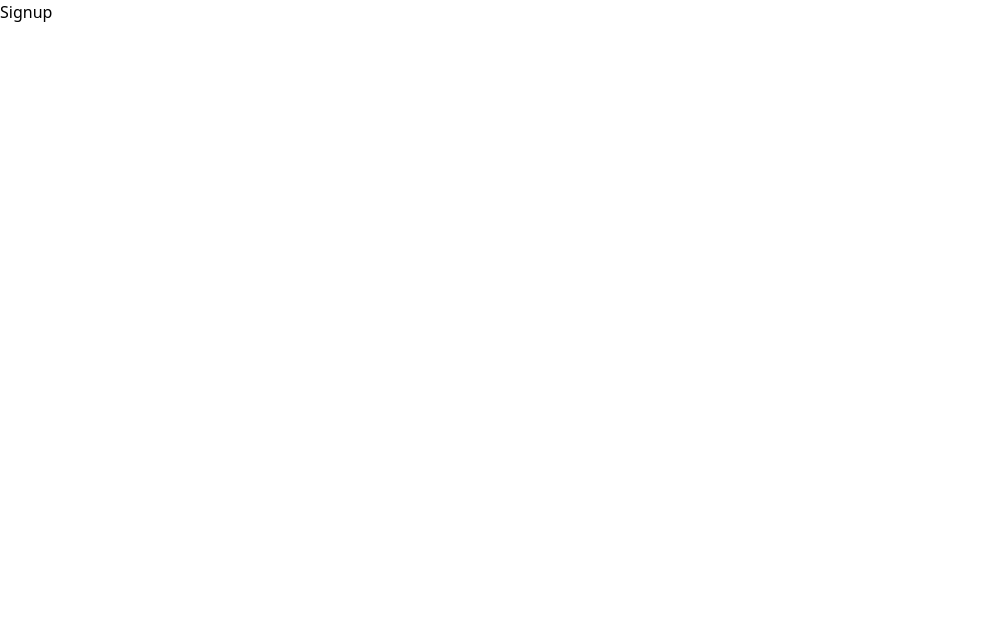
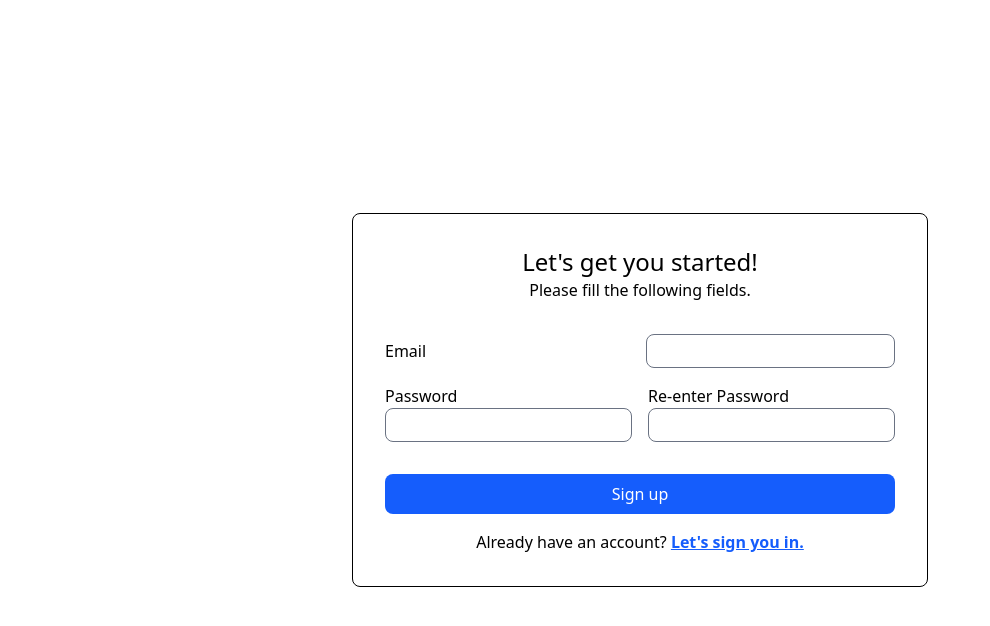
Before and after one commit to FriendlyIndr/ResumeBuilder2, a React app in the folder frontend/: page /signup in a window 1280 px wide. Shown: the top 626 px of the page, without its empty margins (0-990 px from the left). Built offline with nearby package versions, Linux system fonts and the light colour scheme; the HTML template or start-up script is replaced by a standard one.

Commit message:
Login and Signup forms updated.

```diff
--- a/frontend/src/components/Login.jsx
+++ b/frontend/src/components/Login.jsx
@@ -7,6 +7,11 @@ const Login = () => {
       <div className='h-screen flex items-center'>
         {/* Form */}
         <div className='flex flex-col justify-between p-8 mx-auto max-w-xl border rounded-lg space-y-4'>
+          <div className='mb-8'>
+            <h1 className='text-center text-2xl'>Welcome back!</h1>
+            <p className='text-center'>Please fill the following fields.</p>
+          </div>
+
           {/* Fields */}
           <div className='flex items-center justify-between gap-4'>
             <label>Email</label>
--- a/frontend/src/components/Signup.jsx
+++ b/frontend/src/components/Signup.jsx
@@ -2,7 +2,62 @@ import React from 'react'
 
 const Signup = () => {
   return (
-    <div>Signup</div>
+    <div>
+      {/* Form container */}
+      <div className='h-screen flex items-center'>
+        {/* Form */}
+        <div className='flex flex-col justify-center p-8 mx-auto max-w-xl border rounded-lg space-y-4'>
+          <div className='mb-8'>
+            <h1 className='text-center text-2xl'>Let's get you started!</h1>
+            <p className='text-center'>Please fill the following fields.</p>
+          </div>
+
+          {/* Fields */}
+          <div className='flex items-center justify-between gap-4'>
+            <label>Email</label>
+            <input
+              type='email'
+              className='px-2 py-1 border border-gray-500 rounded-lg'
+            />
+          </div>
+
+          <div className='grid grid-cols-2 gap-4'>
+            <div className='flex flex-col justify-center'>
+              <label>Password</label>
+              <input
+                type='password'
+                className='px-2 py-1 border border-gray-500 rounded-lg'
+              />
+            </div>
+
+            <div className='flex flex-col justify-center'>
+              <label>Re-enter Password</label>
+              <input
+                type='password'
+                className='px-2 py-1 border border-gray-500 rounded-lg'
+              />
+            </div>
+          </div>
+
+          <button
+            className='bg-blue-600 text-white p-2 cursor-pointer rounded-lg mt-4'
+          >
+            Sign up
+          </button>
+
+          {/* Redirect to Signup page */}
+          <div className='text-center'>
+            <span>Already have an account? </span>
+            <a
+              className='cursor-pointer text-blue-600 font-bold'
+              href='/login'
+            >
+              <u>Let's sign you in.</u>
+            </a>
+          </div>
+        </div>
+      </div>
+    </div>
   )
 }
 
```
